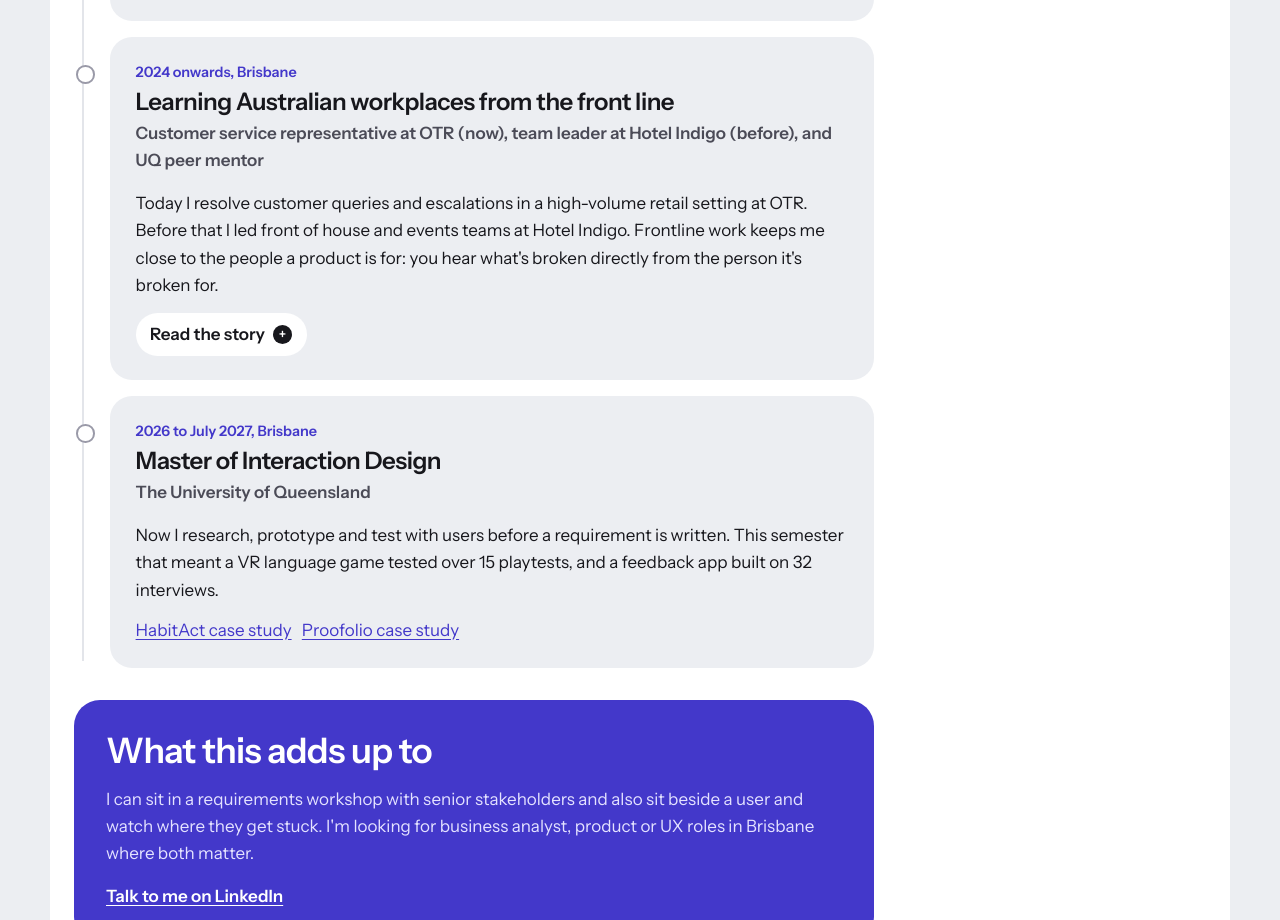
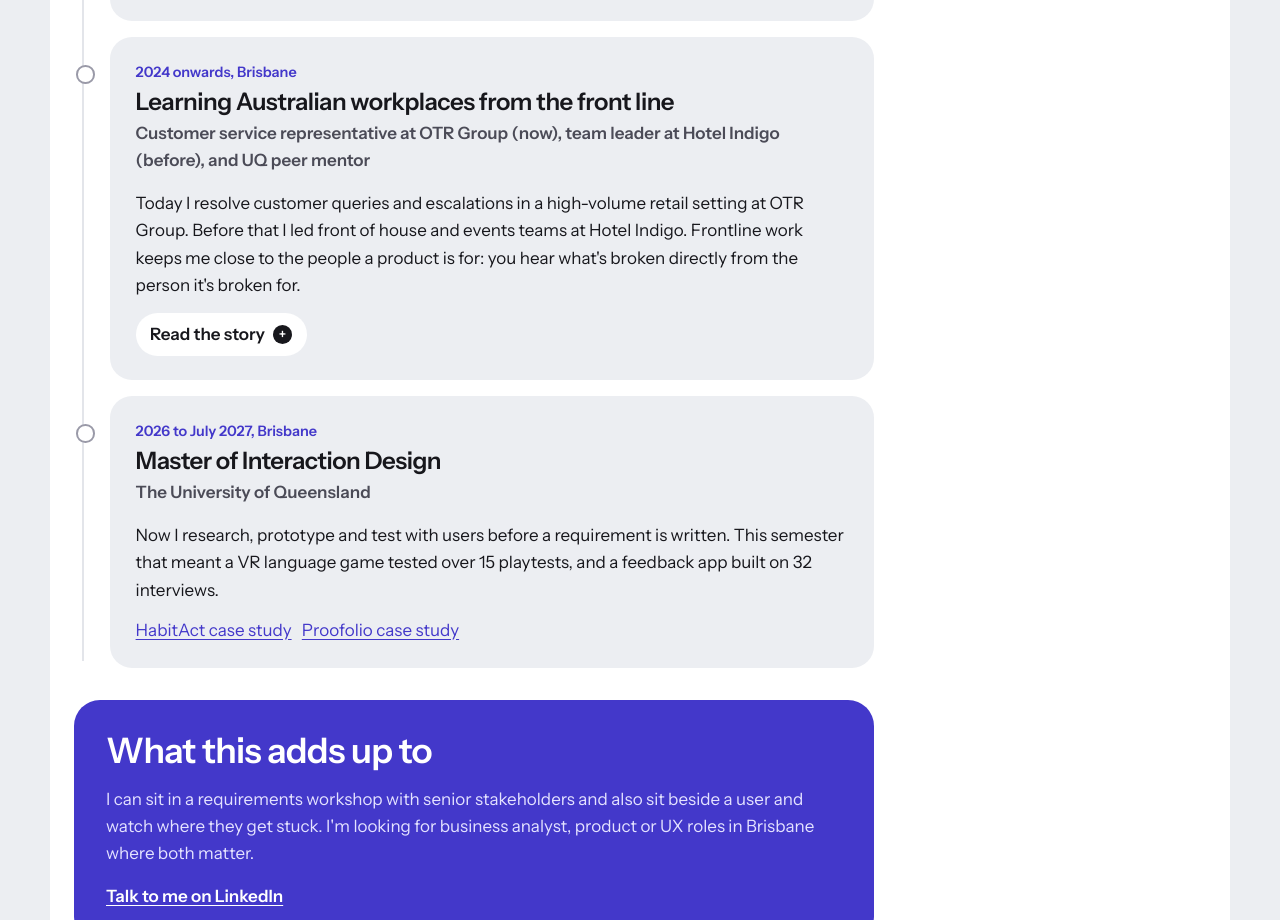
Before and after one commit to Ds-021998/Ds-021998.github.io, a plain HTML site: page experience.html in a window 1280 px wide. Shown: the part 1696-2616 px from the top of the page. Drawn offline with Linux system fonts and the light colour scheme.

Commit message:
Experience: employer name OTR Group

```diff
--- a/experience.html
+++ b/experience.html
@@ -100,12 +100,12 @@
     <li class="chapter">
       <p class="when">2024 onwards, Brisbane</p>
       <h3>Learning Australian workplaces from the front line</h3>
-      <p class="where">Customer service representative at OTR (now), team leader at Hotel Indigo (before), and UQ peer mentor</p>
-      <p class="gist">Today I resolve customer queries and escalations in a high-volume retail setting at OTR. Before that I led front of house and events teams at Hotel Indigo. Frontline work keeps me close to the people a product is for: you hear what's broken directly from the person it's broken for.</p>
+      <p class="where">Customer service representative at OTR Group (now), team leader at Hotel Indigo (before), and UQ peer mentor</p>
+      <p class="gist">Today I resolve customer queries and escalations in a high-volume retail setting at OTR Group. Before that I led front of house and events teams at Hotel Indigo. Frontline work keeps me close to the people a product is for: you hear what's broken directly from the person it's broken for.</p>
       <button class="toggle" aria-expanded="false" aria-controls="d-bne">Read the story </button>
       <div class="detail" id="d-bne" inert><div>
         <div class="star">
-          <p><b>At OTR</b> (customer service representative, Mar 2026 to now) I handle queries, complaints and escalations on my own, resolving issues at the first point of contact.</p>
+          <p><b>At OTR Group</b> (customer service representative, Mar 2026 to now) I handle queries, complaints and escalations on my own, resolving issues at the first point of contact.</p>
           <p><b>At Hotel Indigo</b> (team leader and supervisor, Sep 2025 to Jan 2026) I coordinated corporate and social functions, managed staff rosters and guest relations, and kept event logistics on schedule across concurrent bookings.</p>
           <p><b>At UQ</b> I volunteer with the EAIT faculty, mentoring international students on workload and on balancing work with a full course load.</p>
         </div>
```
